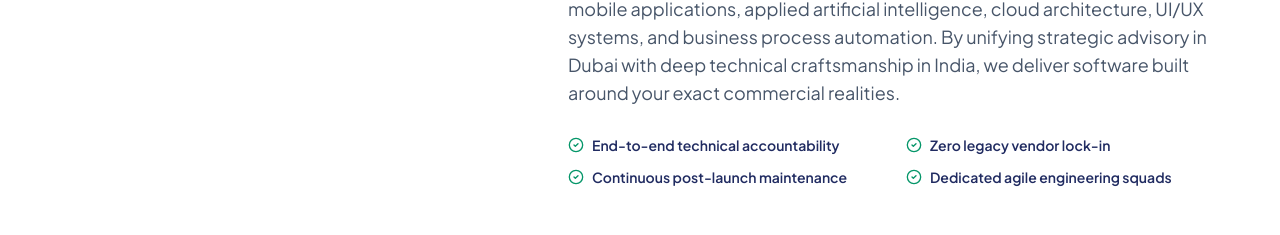
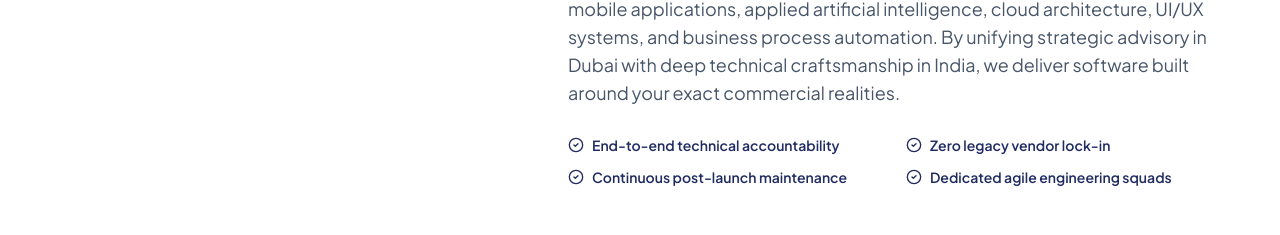
Before and after one commit to alishanea/arkanet-demo-, a Next.js app: page /about in a window 1280 px wide. Shown: the part 1218-1453 px from the top of the page. Built offline with nearby package versions, Linux system fonts and the light colour scheme.

Commit message:
Standardize checkmarks and badges from green to signature brand navy #202B61

```diff
--- a/src/components/about/AboutWhoWeAre.tsx
+++ b/src/components/about/AboutWhoWeAre.tsx
@@ -72,19 +72,19 @@ export function AboutWhoWeAre() {
             </p>
             <div className="grid grid-cols-1 sm:grid-cols-2 gap-3 pt-2 text-sm font-semibold text-[#202B61]">
               <div className="flex items-center gap-2">
-                <CheckCircle2 className="w-4 h-4 text-emerald-600 shrink-0" />
+                <CheckCircle2 className="w-4 h-4 text-[#202B61] shrink-0" />
                 <span>End-to-end technical accountability</span>
               </div>
               <div className="flex items-center gap-2">
-                <CheckCircle2 className="w-4 h-4 text-emerald-600 shrink-0" />
+                <CheckCircle2 className="w-4 h-4 text-[#202B61] shrink-0" />
                 <span>Zero legacy vendor lock-in</span>
               </div>
               <div className="flex items-center gap-2">
-                <CheckCircle2 className="w-4 h-4 text-emerald-600 shrink-0" />
+                <CheckCircle2 className="w-4 h-4 text-[#202B61] shrink-0" />
                 <span>Continuous post-launch maintenance</span>
               </div>
               <div className="flex items-center gap-2">
-                <CheckCircle2 className="w-4 h-4 text-emerald-600 shrink-0" />
+                <CheckCircle2 className="w-4 h-4 text-[#202B61] shrink-0" />
                 <span>Dedicated agile engineering squads</span>
               </div>
             </div>
--- a/src/components/home/AgencyStatement.tsx
+++ b/src/components/home/AgencyStatement.tsx
@@ -66,7 +66,7 @@ export const AgencyStatement: React.FC<AgencyStatementProps> = ({ onOpenBooking
               </div>
 
               <div className="pt-6 mt-6 border-t border-slate-100 flex items-center gap-2 text-xs font-semibold text-slate-500">
-                <CheckCircle2 className="w-4 h-4 text-emerald-600 shrink-0" />
+                <CheckCircle2 className="w-4 h-4 text-[#202B61] shrink-0" />
                 <span>{item.tag}</span>
               </div>
             </div>
--- a/src/components/home/CertAndNewsletterBand.tsx
+++ b/src/components/home/CertAndNewsletterBand.tsx
@@ -63,8 +63,8 @@ export const CertAndNewsletterBand: React.FC = () => {
                 </button>
               </form>
             ) : (
-              <div className="flex items-center gap-2 text-emerald-600 font-semibold text-sm bg-emerald-50 border border-emerald-200 p-3 rounded-xl">
-                <CheckCircle2 className="w-5 h-5 text-emerald-600" />
+              <div className="flex items-center gap-2 text-[#202B61] font-semibold text-sm bg-slate-50 border border-slate-200 p-3 rounded-xl">
+                <CheckCircle2 className="w-5 h-5 text-[#202B61]" />
                 <span>Thanks for subscribing! You are on the list.</span>
               </div>
             )}
--- a/src/components/home/ContactSection.tsx
+++ b/src/components/home/ContactSection.tsx
@@ -74,7 +74,7 @@ export const ContactSection: React.FC = () => {
           <div className="lg:col-span-7 bg-white rounded-2xl border border-slate-200/90 p-6 sm:p-10 shadow-sm transition-all">
             {submitted ? (
               <div className="py-14 sm:py-20 text-center space-y-5">
-                <div className="w-16 h-16 rounded-full bg-emerald-50 text-emerald-600 flex items-center justify-center mx-auto border border-emerald-200 shadow-2xs">
+                <div className="w-16 h-16 rounded-full bg-slate-100 text-[#202B61] flex items-center justify-center mx-auto border border-slate-200 shadow-2xs">
                   <CheckCircle2 className="w-8 h-8" />
                 </div>
                 <div className="space-y-2">
@@ -261,7 +261,7 @@ export const ContactSection: React.FC = () => {
                   </button>
 
                   <div className="flex items-center gap-2 text-xs text-slate-500">
-                    <ShieldCheck className="w-4 h-4 text-emerald-600" />
+                    <ShieldCheck className="w-4 h-4 text-[#202B61]" />
                     <span>Protected by strict confidentiality &amp; NDA</span>
                   </div>
                 </div>
@@ -278,14 +278,14 @@ export const ContactSection: React.FC = () => {
               <div className="flex items-center justify-between pb-3 border-b border-slate-100">
                 <div className="flex items-center gap-2">
                   <span className="relative flex h-2.5 w-2.5">
-                    <span className="animate-ping absolute inline-flex h-full w-full rounded-full bg-emerald-400 opacity-75"></span>
-                    <span className="relative inline-flex rounded-full h-2.5 w-2.5 bg-emerald-500"></span>
+                    <span className="animate-ping absolute inline-flex h-full w-full rounded-full bg-[#202B61] opacity-75"></span>
+                    <span className="relative inline-flex rounded-full h-2.5 w-2.5 bg-[#202B61]"></span>
                   </span>
                   <span className="font-heading font-bold text-xs uppercase tracking-wider text-slate-800">
                     Direct Solutions Line
                   </span>
                 </div>
-                <span className="font-sans text-[11px] font-semibold text-emerald-700 bg-emerald-50 px-2.5 py-0.5 rounded-full border border-emerald-200/60">
+                <span className="font-sans text-[11px] font-semibold text-[#202B61] bg-slate-100 px-2.5 py-0.5 rounded-full border border-slate-200/80">
                   Online Now
                 </span>
               </div>
--- a/src/components/home/FlagshipProjects.tsx
+++ b/src/components/home/FlagshipProjects.tsx
@@ -133,7 +133,7 @@ export const FlagshipProjects: React.FC<FlagshipProjectsProps> = ({
                   text-3xl sm:text-5xl lg:text-6xl transition-all duration-300
                   ${
                     activeIndex === idx
-                      ? "text-emerald-700 translate-x-3"
+                      ? "text-[#202B61] translate-x-3"
                       : activeIndex === null
                       ? "text-navy"
                       : "text-stone-300"
@@ -148,7 +148,7 @@ export const FlagshipProjects: React.FC<FlagshipProjectsProps> = ({
                 className={`w-6 h-6 sm:w-8 sm:h-8 shrink-0 transition-all duration-300
                   ${
                     activeIndex === idx
-                      ? "opacity-100 translate-x-0 translate-y-0 text-emerald-700"
+                      ? "opacity-100 translate-x-0 translate-y-0 text-[#202B61]"
                       : "opacity-0 -translate-x-2 translate-y-2 text-navy"
                   }`}
               />
--- a/src/components/modals/BookingModal.tsx
+++ b/src/components/modals/BookingModal.tsx
@@ -187,7 +187,7 @@ export const BookingModal: React.FC<BookingModalProps> = ({ isOpen, onClose }) =
                   </div>
                 ) : (
                   <div className="text-center py-12 space-y-4">
-                    <CheckCircle2 className="w-16 h-16 text-emerald-600 mx-auto mb-2" />
+                    <CheckCircle2 className="w-16 h-16 text-[#202B61] mx-auto mb-2" />
                     <h4 className="font-heading font-bold text-2xl sm:text-3xl text-[#202B61]">
                       Request Received!
                     </h4>
```
